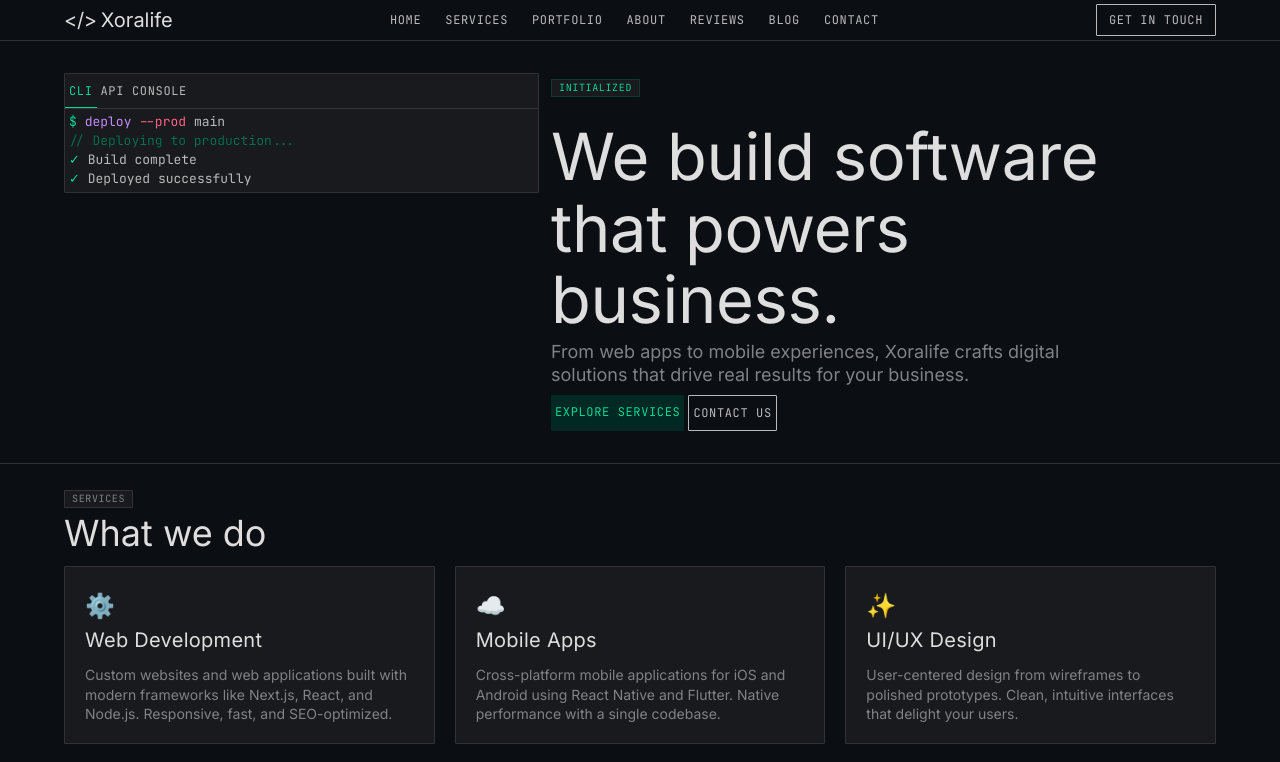
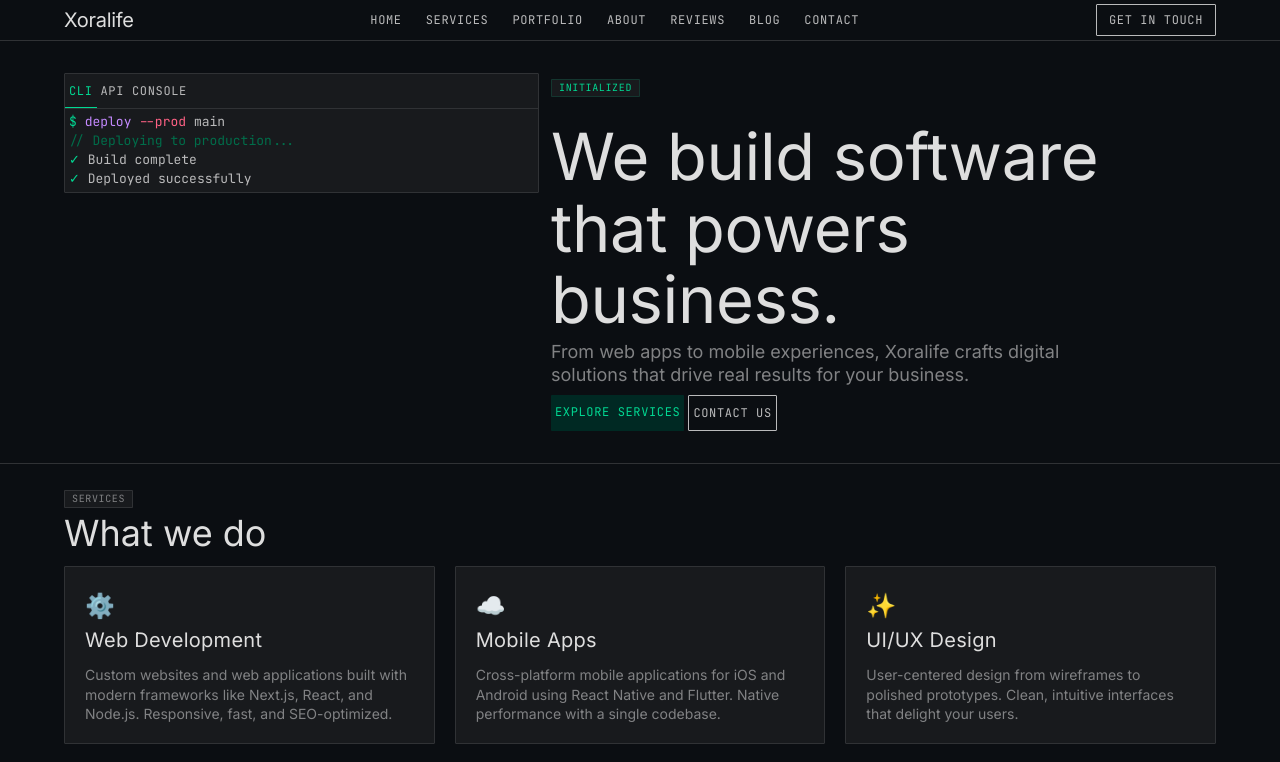
Before and after one commit to xoralife/company-with-opencode, a Next.js app: page / in a window 1280 px wide. Shown: the top 762 px of the page. Built offline with nearby package versions, Linux system fonts and the light colour scheme.

Commit message:
Remove icon from logo, keep only text

```diff
--- a/components/Header.tsx
+++ b/components/Header.tsx
@@ -19,13 +19,8 @@
   return (
     <header className="border-b border-[#303235]">
       <div className="mx-auto flex max-w-[1200px] items-center justify-between px-6 py-4">
-        <Link href="/" className="flex items-center gap-1">
-          <span className="font-[family-name:var(--font-suisse)] text-[20px] font-[400] text-[#dedede] tracking-[-0.3px]">
-            &lt;/&gt;
-          </span>
-          <span className="font-[family-name:var(--font-suisse)] text-[20px] font-[400] text-[#dedede]">
-            Xoralife
-          </span>
+        <Link href="/" className="font-[family-name:var(--font-suisse)] text-[20px] font-[400] text-[#dedede] tracking-[-0.3px]">
+          Xoralife
         </Link>
 
         <nav className="hidden items-center gap-6 md:flex">
```
